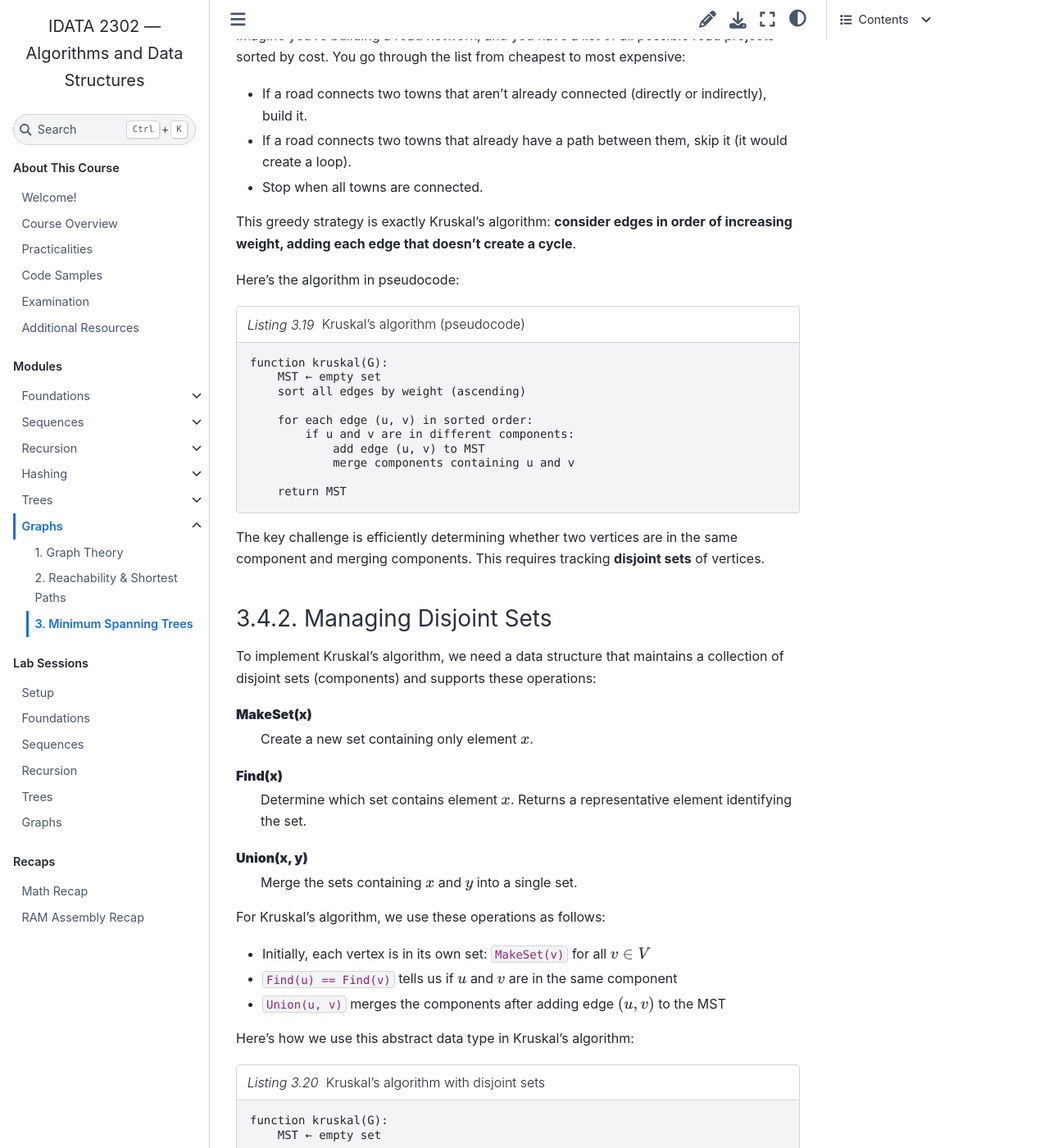
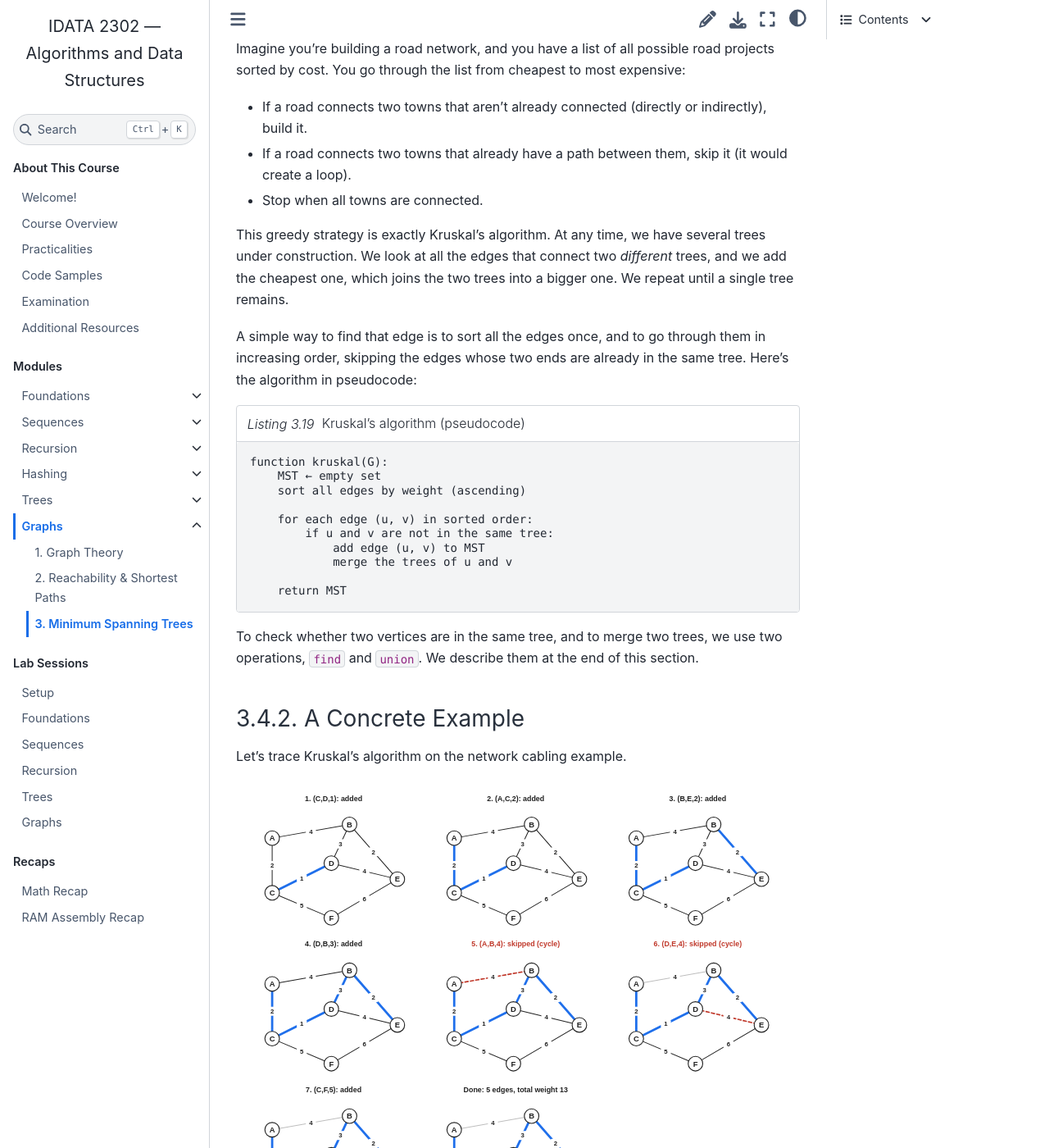
Before and after one commit to fchauvel/ntnu-idata2302-website, a Sphinx documentation site: the page built from source/graphs/mst/index.rst, in a window 1280 px wide and 1400 px high, scrolled down 8905 px. Shown: the whole window at 82% size. Built offline with Sphinx 7.4.7 and the Sphinx Book theme 1.1.4, drawn with Linux system fonts in a browser that asks for light colours; some of the changed text lies outside the part shown.

Commit message:
content: simplify the MST notes further
No cut concept (the cheapest edge leaving a group), Kruskal explained
with trees under construction, union-find as an assumed ADT after
Kruskal, see-also boxes where needed, applications folded into the
introduction, and no summary or further reading sections.

Co-Authored-By: Claude Sonnet 5.5 <noreply@anthropic.com>

```diff
--- a/source/graphs/mst/index.rst
+++ b/source/graphs/mst/index.rst
@@ -21,6 +21,11 @@ designing a circuit board with minimal wire length. In each case, you
 want to connect all locations with the minimum total cost, without
 creating unnecessary loops. This is exactly what a minimum spanning tree
 provides.
+
+The same idea shows up in many other places. Clustering algorithms use
+minimum spanning trees to group similar data points, image segmentation
+uses them to separate the regions of a picture, and they give a quick
+way to approximate the *Traveling Salesperson Problem*.
 
 
 What is a Spanning Tree?
@@ -62,33 +67,6 @@ Key properties of spanning trees:
 - Removing any edge from a spanning tree disconnects it into two
   components
 - A connected graph may have many different spanning trees
-
-
-Why Spanning Trees Matter
---------------------------
-
-Spanning trees appear in many practical applications:
-
-**Network Design**
-   Connect all nodes in a network with minimum infrastructure (cables,
-   pipes, roads). A spanning tree ensures connectivity without redundant
-   connections.
-
-**Broadcast Protocols**
-   In computer networks, broadcasting a message to all nodes without
-   creating loops requires a spanning tree.
-
-**Image Segmentation**
-   Minimum spanning trees help identify connected regions in images for
-   computer vision tasks.
-
-**Cluster Analysis**
-   MSTs reveal natural groupings in data by connecting similar items
-   with low-weight edges.
-
-**Approximation Algorithms**
-   The MST provides a starting point for approximating the Traveling
-   Salesperson Problem (TSP).
 
 
 The Minimum Spanning Tree Problem
@@ -156,18 +134,19 @@ Before studying algorithms, let's understand key MST properties:
    If all edge weights are distinct, the MST is unique. If some weights
    are equal, multiple MSTs may exist with the same total weight.
 
-**Cut Property** (Foundation for Prim's and Kruskal's)
-   For any partition of vertices into two sets :math:`S` and :math:`V -
-   S`, the minimum-weight edge crossing this partition must be in some
-   MST. This is the key correctness principle for greedy MST algorithms.
+**The Cheapest Edge Out of a Group** (Foundation for Prim's and Kruskal's)
+   Pick any group of vertices. Among all the edges that leave this group
+   (one end inside the group, the other outside), the cheapest one can
+   always be part of a minimum spanning tree. This is the key idea
+   behind the greedy MST algorithms.
 
 **Cycle Property**
    For any cycle in the graph, the maximum-weight edge in that cycle
    cannot be in the MST (unless there are multiple edges with the same
    maximum weight).
 
-We'll use the cut property to see why both Prim's and Kruskal's
-algorithms work.
+We'll use the cheapest edge out of a group to see why both Prim's and
+Kruskal's algorithms work.
 
 
 The Greedy Approach
@@ -190,9 +169,17 @@ The algorithms differ in how they choose the "best" edge:
 - **Kruskal's algorithm**: Builds a forest by always adding the
   globally cheapest edge that doesn't create a cycle
 
+.. seealso::
 
-Algorithm 1: Prim's Algorithm
-==============================
+   - Cormen et al., *Introduction to Algorithms*, 4th ed., Chapter 23:
+     Minimum Spanning Trees (Kruskal's, Prim's, and their proofs)
+
+   - Sedgewick & Wayne, *Algorithms*, 4th ed., Section 4.3: Minimum
+     Spanning Trees (excellent visualizations)
+
+
+Prim's Algorithm
+================
 
 .. index:: Prim's algorithm, minimum spanning tree, greedy algorithm
 
@@ -341,30 +333,28 @@ for a total weight of 13.
 Why is it Correct?
 ------------------
 
-Prim's algorithm relies on a simple observation, the **cut property**.
-Split the vertices in two groups: those already in the tree, and the
-others. The cheapest edge between the two groups can always be part of
-a minimum spanning tree. This is exactly the edge that Prim's algorithm
-picks at each step.
+Prim's algorithm relies on a simple observation: the cheapest edge
+leaving a group of vertices can always be part of a minimum spanning
+tree. At each step, the group is the tree built so far, and the cheapest
+edge leaving it is exactly the edge that Prim's algorithm picks.
 
 Why is that so? Suppose some minimum spanning tree does *not* use that
 cheapest edge :math:`(u, v)`. That tree still connects :math:`u` and
-:math:`v` through some path, and this path has to cross from one group
-to the other somewhere, through another edge :math:`(x, y)`. As
-:math:`(u, v)` is the cheapest edge between the groups,
-:math:`(x, y)` cannot be cheaper. So we can remove :math:`(x, y)` and add
-:math:`(u, v)` instead: we still have a spanning tree, and it is *no
-heavier*. Therefore, there is a minimum spanning tree that uses
-:math:`(u, v)`.
+:math:`v` through some path, and this path has to leave the group
+somewhere, through another edge :math:`(x, y)`. As :math:`(u, v)` is the
+cheapest edge leaving the group, :math:`(x, y)` cannot be cheaper. So we
+can remove :math:`(x, y)` and add :math:`(u, v)` instead: we still have a
+spanning tree, and it is *no heavier*. Therefore, there is a minimum
+spanning tree that uses :math:`(u, v)`.
 
 .. _mst_prim_correctness:
 
 .. figure:: _static/images/prim_correctness.svg
    :align: center
 
-   If the tree does not use (u,v), its path from u to v crosses the cut
-   at some edge (x,y). Swapping (x,y) for (u,v) does not make the tree
-   any heavier.
+   If the tree does not use (u,v), its path from u to v leaves the group
+   through some edge (x,y). Swapping (x,y) for (u,v) does not make the
+   tree any heavier.
 
 Each choice of Prim's algorithm is thus "safe", and the algorithm ends
 with a minimum spanning tree.
@@ -401,8 +391,8 @@ As for the memory, we need to store the graph, the set of visited
 vertices and the heap, which takes :math:`O(V + E)`.
 
 
-Algorithm 2: Kruskal's Algorithm
-=================================
+Kruskal's Algorithm
+===================
 
 .. index:: Kruskal's algorithm, minimum spanning tree, union-find
 
@@ -410,6 +400,12 @@ While Prim's algorithm grows a single tree, Kruskal's algorithm builds
 a forest of trees that gradually merges into the final MST. It's
 conceptually even simpler: sort all edges by weight and keep adding the
 cheapest edge that doesn't create a cycle.
+
+.. seealso::
+
+   Kruskal, J. B. (1956). "On the shortest spanning subtree of a graph
+   and the traveling salesman problem." *Proceedings of the American
+   Mathematical Society*, 7(1), 48-50.
 
 
 The Intuition
@@ -425,11 +421,14 @@ cheapest to most expensive:
   skip it (it would create a loop).
 - Stop when all towns are connected.
 
-This greedy strategy is exactly Kruskal's algorithm: **consider edges
-in order of increasing weight, adding each edge that doesn't create a
-cycle**.
+This greedy strategy is exactly Kruskal's algorithm. At any time, we
+have several trees under construction. We look at all the edges that
+connect two *different* trees, and we add the cheapest one, which joins
+the two trees into a bigger one. We repeat until a single tree remains.
 
-Here's the algorithm in pseudocode:
+A simple way to find that edge is to sort all the edges once, and to
+go through them in increasing order, skipping the edges whose two ends
+are already in the same tree. Here's the algorithm in pseudocode:
 
 .. code-block:: text
    :caption: Kruskal's algorithm (pseudocode)
@@ -439,73 +438,15 @@ Here's the algorithm in pseudocode:
        sort all edges by weight (ascending)
 
        for each edge (u, v) in sorted order:
-           if u and v are in different components:
+           if u and v are not in the same tree:
                add edge (u, v) to MST
-               merge components containing u and v
+               merge the trees of u and v
 
        return MST
 
-The key challenge is efficiently determining whether two vertices are
-in the same component and merging components. This requires tracking
-**disjoint sets** of vertices.
-
-
-Managing Disjoint Sets
------------------------
-
-.. index:: disjoint sets, components
-
-To implement Kruskal's algorithm, we need a data structure that
-maintains a collection of disjoint sets (components) and supports these
-operations:
-
-**MakeSet(x)**
-   Create a new set containing only element :math:`x`.
-
-**Find(x)**
-   Determine which set contains element :math:`x`. Returns a
-   representative element identifying the set.
-
-**Union(x, y)**
-   Merge the sets containing :math:`x` and :math:`y` into a single set.
-
-For Kruskal's algorithm, we use these operations as follows:
-
-- Initially, each vertex is in its own set: ``MakeSet(v)`` for all
-  :math:`v \in V`
-- ``Find(u) == Find(v)`` tells us if :math:`u` and :math:`v` are in
-  the same component
-- ``Union(u, v)`` merges the components after adding edge :math:`(u, v)`
-  to the MST
-
-Here's how we use this abstract data type in Kruskal's algorithm:
-
-.. code-block:: text
-   :caption: Kruskal's algorithm with disjoint sets
-
-   function kruskal(G):
-       MST ← empty set
-
-       // Initialize: each vertex in its own component
-       for each vertex v:
-           MakeSet(v)
-
-       // Sort edges by weight
-       sort all edges by weight (ascending)
-
-       // Process edges in order
-       for each edge (u, v) in sorted order:
-           if Find(u) ≠ Find(v):           // Different components?
-               add edge (u, v) to MST
-               Union(u, v)                  // Merge components
-
-       return MST
-
-.. note::
-
-   Efficient implementations of these operations exist, based on a data
-   structure called **union-find** (or *disjoint-set forest*). Each
-   operation takes almost constant time, so we can treat them as cheap.
+To check whether two vertices are in the same tree, and to merge two
+trees, we use two operations, ``find`` and ``union``. We describe them
+at the end of this section.
 
 
 A Concrete Example
@@ -577,9 +518,10 @@ different trees, but they always have the same total weight.
    :class: hint, dropdown
 
    This implementation uses a ``DisjointSets`` class, which provides
-   the operations described above: ``find(x)`` returns the
-   representative of the set containing :math:`x`, and ``union(x, y)``
-   merges the sets containing :math:`x` and :math:`y`.
+   the ``find`` and ``union`` operations described at the end of this
+   section: ``find(x)`` returns the representative of the set (the tree)
+   containing :math:`x`, and ``union(x, y)`` merges the sets containing
+   :math:`x` and :math:`y`.
 
    .. code-block:: java
       :linenos:
@@ -619,17 +561,18 @@ different trees, but they always have the same total weight.
 Why is it Correct?
 ------------------
 
-Kruskal's algorithm relies on the same **cut property**. When the
-algorithm is about to add an edge :math:`(u, v)`, the vertices
-:math:`u` and :math:`v` are in different components. Put the component
-of :math:`u` on one side, and all the other vertices on the other side.
+Kruskal's algorithm relies on the same observation as Prim's: the
+cheapest edge leaving a group of vertices can safely be part of a
+minimum spanning tree. When the algorithm is about to add an edge
+:math:`(u, v)`, the vertices :math:`u` and :math:`v` are in different
+trees, and the group is the tree that contains :math:`u`.
 
-Is :math:`(u, v)` the cheapest edge between the two sides? Yes. Any
-cheaper edge leaving the component of :math:`u` would have been looked at
-earlier. It would have connected two different components, so it would
-have been added, and it would no longer leave the component. So
-:math:`(u, v)` is the cheapest edge between the two sides, and the cut
-property tells us it can safely be part of a minimum spanning tree.
+Is :math:`(u, v)` the cheapest edge leaving that tree? Yes. Any cheaper
+edge leaving the tree of :math:`u` would have been looked at earlier. It
+would have connected two different trees, so it would have been added,
+and it would no longer leave the tree. So :math:`(u, v)` is the cheapest
+edge leaving the tree of :math:`u`, and it can safely be part of a
+minimum spanning tree.
 
 .. _mst_kruskal_correctness:
 
@@ -637,11 +580,11 @@ property tells us it can safely be part of a minimum spanning tree.
    :align: center
 
    When Kruskal's algorithm considers (u,v), no cheaper edge leaves the
-   component of u, so (u,v) is the cheapest edge across the cut.
+   tree of u, so (u,v) is the cheapest edge leaving it.
 
 Why does the algorithm never create a cycle? It only adds edges between
-two *different* components, and joining two separate trees with a single
-edge cannot close a loop.
+two *different* trees, and joining two separate trees with a single edge
+cannot close a loop.
 
 .. note::
 
@@ -672,6 +615,53 @@ As for the memory, we need :math:`O(V)` for the disjoint sets and
 Both algorithms therefore run in :math:`O(E \log V)`. They differ in how
 they get there: Kruskal's sorts all the edges upfront, whereas Prim's
 uses a priority queue as it goes.
+
+
+The Union-Find ADT
+------------------
+
+.. index:: union-find, disjoint sets
+
+Kruskal's algorithm needs to remember which vertices are in the same
+tree. This is the job of an abstract data type, usually called
+*union-find*, which keeps track of a collection of *disjoint sets*. In
+Kruskal's algorithm, each set contains the vertices of one tree.
+
+.. module:: union_find
+
+.. function:: create(n: Integer) -> UnionFind
+
+   Create a collection of :math:`n` sets, each containing a single
+   element (the numbers from 0 to :math:`n - 1`). In Kruskal's algorithm,
+   each vertex starts in its own tree.
+
+.. function:: find(u: UnionFind, x: Element) -> Element
+
+   Return the *representative* of the set that contains the element
+   :math:`x`. Two elements are in the same set if, and only if, they
+   have the same representative. Kruskal's algorithm uses this to check
+   whether two vertices are in the same tree.
+
+.. function:: union(u: UnionFind, x: Element, y: Element) -> UnionFind
+
+   Merge the set that contains :math:`x` and the set that contains
+   :math:`y` into a single set. Afterwards, :math:`x` and :math:`y` have
+   the same representative. Kruskal's algorithm uses this to join two
+   trees.
+
+These operations are not as easy to implement efficiently as they
+look. For instance, if we store, for each element, the number of its
+set, then ``find`` is immediate, but ``union`` has to update every
+element of one of the two sets, which is slow for large sets. Other
+simple ideas just move the cost to ``find``. There are clever
+implementations that make *both* operations almost constant time. They
+are beyond the scope of this course, and we simply assume that ``find``
+and ``union`` are cheap.
+
+.. seealso::
+
+   Tarjan, R. E. (1975). "Efficiency of a good but not linear set union
+   algorithm." *Journal of the ACM*, 22(2), 215-225.
 
 
 Comparing Prim's and Kruskal's Algorithms
@@ -779,108 +769,6 @@ down to convenience.
    unique when all edge weights are distinct.
 
 
-Applications of Minimum Spanning Trees
-=======================================
-
-Beyond the obvious network design applications, MSTs appear in
-surprising places:
-
-Approximating the TSP
-----------------------
-
-.. index:: traveling salesperson problem, TSP approximation
-
-The Traveling Salesperson Problem asks for the shortest cycle visiting
-all vertices. This problem is NP-hard, but the MST provides a good
-approximation.
-
-**Algorithm**:
-
-1. Find the MST of the complete graph
-2. Do a depth-first traversal of the MST to get an ordering of vertices
-3. Visit vertices in this order
-
-**Guarantee**: If edge weights satisfy the triangle inequality
-(:math:`w(u,v) \leq w(u,x) + w(x,v)` for all :math:`u, v, x`), this
-gives a tour at most twice the optimal TSP tour length.
-
-This is a **2-approximation** algorithm for metric TSP.
-
-
-Single-Linkage Clustering
---------------------------
-
-.. index:: clustering, single-linkage clustering
-
-In data analysis, we often want to group similar items. The MST
-provides a natural hierarchical clustering:
-
-1. Construct a complete graph where edge weights represent distances
-   between data points
-2. Find the MST
-3. Remove edges in order of decreasing weight to split the tree into
-   clusters
-
-This is called **single-linkage clustering** because the distance
-between clusters is the minimum distance between any pair of points
-from the two clusters.
-
-
-Image Segmentation
-------------------
-
-.. index:: image segmentation, computer vision
-
-In computer vision, MSTs help identify regions in images:
-
-1. Treat pixels as vertices
-2. Edge weights represent differences in color/intensity between
-   adjacent pixels
-3. The MST connects similar pixels with low-weight edges
-4. Removing high-weight edges separates distinct regions
-
-This is the basis of graph-based image segmentation algorithms.
-
-
-Summary
-=======
-
-In this lecture, we've explored minimum spanning trees and two elegant
-algorithms to find them:
-
-**Key Concepts**:
-
-- A **spanning tree** connects all vertices in a graph without cycles,
-  using :math:`|V| - 1` edges
-- A **minimum spanning tree** is a spanning tree with the smallest
-  total edge weight
-- The **cut property** guarantees that the minimum-weight edge crossing
-  any partition must be in some MST
-- Both MST algorithms use a **greedy strategy** that always makes the
-  locally optimal choice
-
-**Algorithms**:
-
-- **Prim's algorithm**: Grows a single tree from a starting vertex,
-  always adding the cheapest edge to a new vertex. Complexity:
-  :math:`O(E \log V)`
-
-- **Kruskal's algorithm**: Considers edges in order of increasing
-  weight, adding those that don't create cycles. Uses union-find to
-  track components efficiently. Complexity: :math:`O(E \log E) =
-  O(E \log V)`
-
-Both algorithms are correct (thanks to the cut property) and efficient.
-The choice between them depends on graph density and whether you have a
-natural starting vertex.
-
-**Applications**:
-
-MSTs appear in network design, clustering, approximation algorithms,
-and image processing. Their simple structure and efficient algorithms
-make them fundamental tools in computer science.
-
-
 .. exercise:: Network Design Problem
 
    A city wants to connect 8 neighborhoods with fiber optic cables. The
@@ -893,45 +781,3 @@ make them fundamental tools in computer science.
    :class: dropdown
 
    .. TO DO: Show solution with both algorithms
-
-
-Further Reading
-===============
-
-.. seealso::
-
-   - **Cormen et al. (CLRS)**, *Introduction to Algorithms*, 4th ed.
-
-     - Chapter 23: Minimum Spanning Trees (Kruskal's, Prim's, proofs)
-
-   - **Sedgewick & Wayne**, *Algorithms*, 4th ed.
-
-     - Section 4.3: Minimum Spanning Trees (excellent visualizations)
-
-   - **Original papers**:
-
-     - Kruskal, J. B. (1956). "On the shortest spanning subtree of a
-       graph and the traveling salesman problem." *Proceedings of the
-       American Mathematical Society*, 7(1), 48-50.
-     - Prim, R. C. (1957). "Shortest connection networks and some
-       generalizations." *Bell System Technical Journal*, 36(6),
-       1389-1401.
-
-   - **Union-Find**:
-
-     - Tarjan, R. E. (1975). "Efficiency of a good but not linear set
-       union algorithm." *Journal of the ACM*, 22(2), 215-225.
-
-
-What's Next?
-============
-
-We've now completed our study of fundamental graph algorithms:
-traversals, shortest paths, and minimum spanning trees. These algorithms
-form the foundation for more advanced graph topics like network flows,
-matching problems, and graph coloring.
-
-In the next module, we'll shift gears to explore **optimization
-algorithms**, where we'll encounter problems that are computationally
-harder and require different algorithmic strategies: exhaustive search,
-heuristics, and dynamic programming.
```
Also changed, not shown: other parts of source/graphs/mst/index.rst (+7 -2 lines), source/graphs/mst/_static/images/kruskal_correctness.svg, source/graphs/mst/_static/images/prim_correctness.svg.
